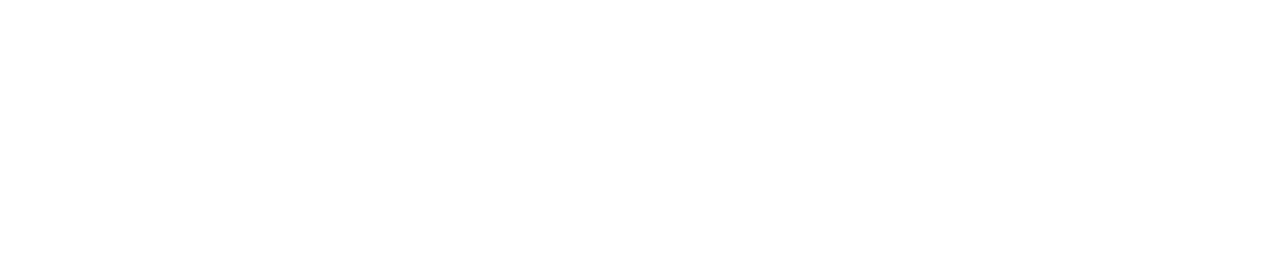
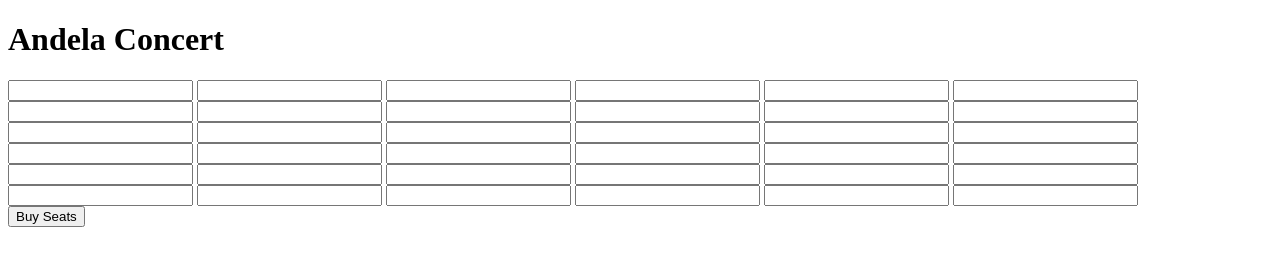
Before and after one commit to Baystef/JavaScript_challenges, a plain HTML site: page Andela/Technical Challenge/index.html in a window 1280 px wide. Drawn offline with Linux system fonts and the light colour scheme.

Commit message:
still on the Andela matter

```diff
--- a/Andela/Technical Challenge/index.html
+++ b/Andela/Technical Challenge/index.html
@@ -1,12 +1,61 @@
 <!DOCTYPE html>
 <html lang="en">
+
 <head>
     <meta charset="UTF-8">
     <meta name="viewport" content="width=device-width, initial-scale=1.0">
     <meta http-equiv="X-UA-Compatible" content="ie=edge">
     <title>Concert Seats</title>
 </head>
+
 <body>
+    <main class="theatre">
+        <h1 class="concert_title">Andela Concert</h1>
 
+        <header class="front_stage"></header>
+
+        <div class="seats"></div>
+    </main>
+
+    <section class="seat_control_panel">
+        <input type="number" name="" id="seat1">
+        <input type="number" name="" id="seat2">
+        <input type="number" name="" id="seat3">
+        <input type="number" name="" id="seat4">
+        <input type="number" name="" id="seat5">
+        <input type="number" name="" id="seat6">
+        <input type="number" name="" id="seat7">
+        <input type="number" name="" id="seat8">
+        <input type="number" name="" id="seat9">
+        <input type="number" name="" id="seat10">
+        <input type="number" name="" id="seat11">
+        <input type="number" name="" id="seat12">
+        <input type="number" name="" id="seat13">
+        <input type="number" name="" id="seat14">
+        <input type="number" name="" id="seat15">
+        <input type="number" name="" id="seat16">
+        <input type="number" name="" id="seat17">
+        <input type="number" name="" id="seat18">
+        <input type="number" name="" id="seat19">
+        <input type="number" name="" id="seat20">
+        <input type="number" name="" id="seat21">
+        <input type="number" name="" id="seat22">
+        <input type="number" name="" id="seat23">
+        <input type="number" name="" id="seat24">
+        <input type="number" name="" id="seat25">
+        <input type="number" name="" id="seat26">
+        <input type="number" name="" id="seat27">
+        <input type="number" name="" id="seat28">
+        <input type="number" name="" id="seat29">
+        <input type="number" name="" id="seat30">
+        <input type="number" name="" id="seat31">
+        <input type="number" name="" id="seat32">
+        <input type="number" name="" id="seat33">
+        <input type="number" name="" id="seat34">
+        <input type="number" name="" id="seat35">
+        <input type="number" name="" id="seat36">
+    </section>
+    <button class="buy_seats">Buy Seats</button>
 </body>
+
 </html>
```
Also changed, not shown: Andela/Technical Challenge/concertSeat.js (+13 -8 lines), Andela/Technical Challenge/popBallon.js (line endings or trailing spaces).
